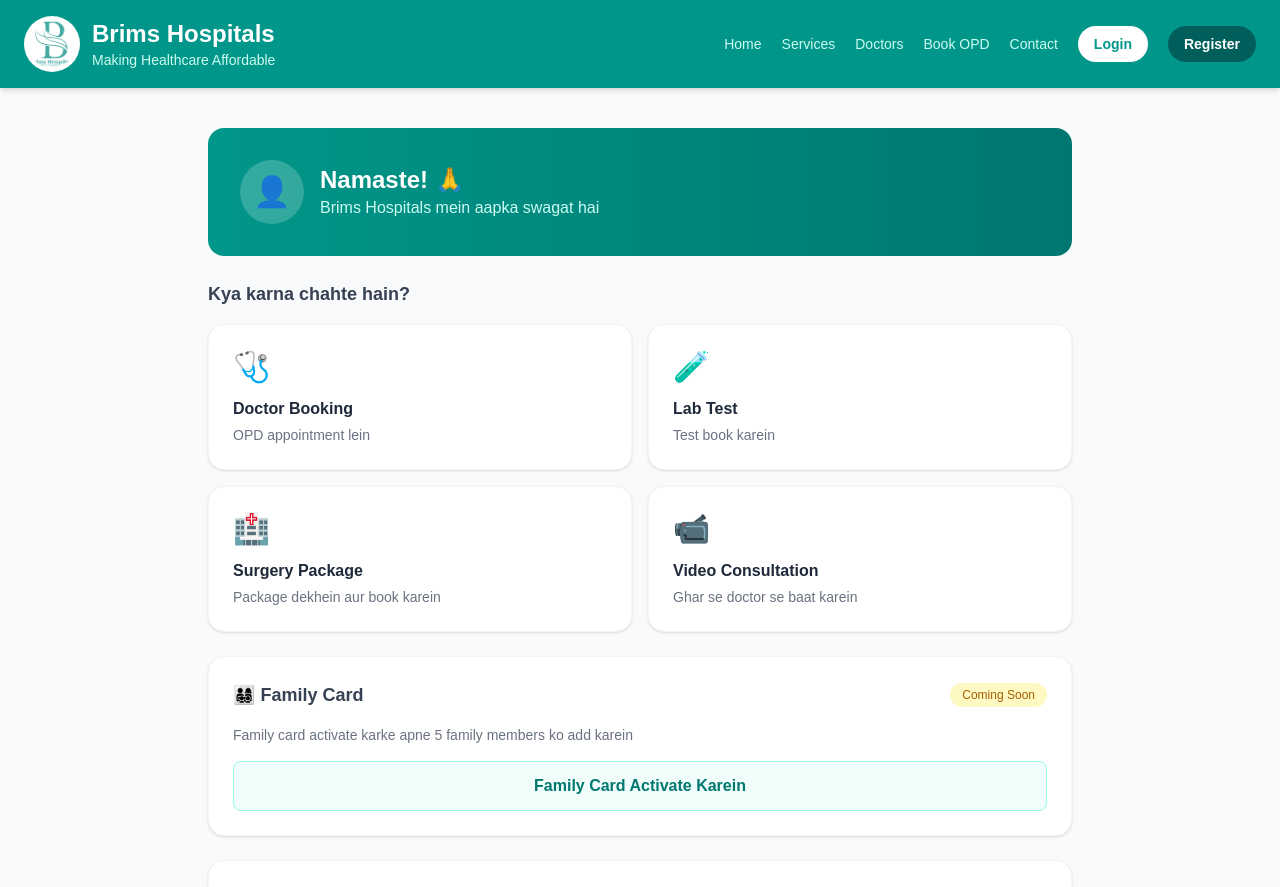
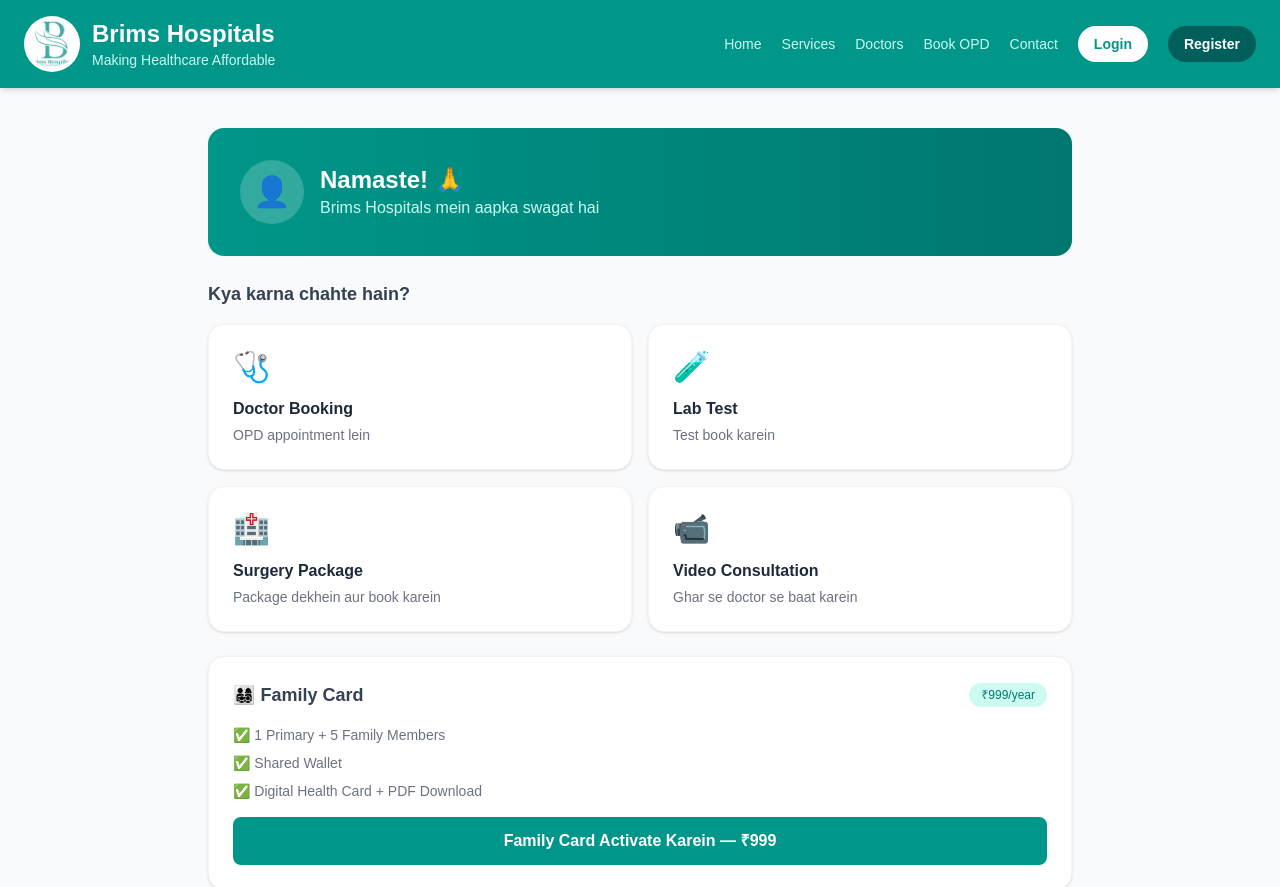
Before and after one commit to brimshospitals/Brims-Hospitals, a Next.js app: page /dashboard in a window 1280 px wide. Shown: the top 887 px of the page. Built offline with nearby package versions, Linux system fonts and the light colour scheme.

Commit message:
Phase 3: Payment integration complete

```diff
--- a/app/api/create-order/route.js
+++ b/app/api/create-order/route.js
@@ -11,7 +11,7 @@ const SALT_KEY = process.env.PHONEPE_SALT_KEY;
 const SALT_INDEX = process.env.PHONEPE_SALT_INDEX || "1";
 
 // Family Card ki price
-const CARD_PRICE = 99900; // 999 rupees in paise
+const CARD_PRICE = 1000; // Test ke liye 10  rupees in paise
 
 export async function POST(request) {
   try {
--- a/app/dashboard/page.tsx
+++ b/app/dashboard/page.tsx
@@ -1,11 +1,68 @@
 "use client";
+import { useState, useEffect } from "react";
+import { useSearchParams } from "next/navigation";
+import { Suspense } from "react";
 import Header from "../components/header";
 
-export default function DashboardPage() {
+function DashboardContent() {
+  const searchParams = useSearchParams();
+  const payment = searchParams.get("payment");
+  const cardNumber = searchParams.get("cardNumber");
+
+  const [loading, setLoading] = useState(false);
+  const [message, setMessage] = useState("");
+
+  useEffect(() => {
+    if (payment === "success") {
+      setMessage(`🎉 Family Card activate ho gayi! Card No: ${cardNumber}`);
+    } else if (payment === "failed") {
+      setMessage("❌ Payment fail ho gayi. Dobara try karein.");
+    }
+  }, [payment, cardNumber]);
+
+  async function handleActivateCard() {
+    setLoading(true);
+    setMessage("");
+    try {
+      // userId localStorage se lo — baad mein proper session lagega
+      const userId = localStorage.getItem("userId");
+      if (!userId) {
+        setMessage("❌ Login karein pehle");
+        setLoading(false);
+        return;
+      }
+      const res = await fetch("/api/create-order", {
+        method: "POST",
+        headers: { "Content-Type": "application/json" },
+        body: JSON.stringify({ userId }),
+      });
+      const data = await res.json();
+      if (data.success && data.redirectUrl) {
+        window.location.href = data.redirectUrl;
+      } else {
+        setMessage("❌ " + data.message);
+      }
+    } catch {
+      setMessage("❌ Network error. Dobara try karein.");
+    }
+    setLoading(false);
+  }
+
   return (
     <main className="min-h-screen bg-gray-50">
       <Header />
       <div className="max-w-4xl mx-auto py-10 px-4">
+
+        {/* Payment Message */}
+        {message && (
+          <div className={`mb-6 p-4 rounded-xl text-sm font-medium ${
+            payment === "success"
+              ? "bg-green-50 border border-green-200 text-green-700"
+              : "bg-red-50 border border-red-200 text-red-700"
+          }`}>
+            {message}
+          </div>
+        )}
 
         {/* Welcome Card */}
         <div className="bg-gradient-to-r from-teal-600 to-teal-700 rounded-2xl p-8 text-white mb-6">
@@ -23,25 +80,21 @@ export default function DashboardPage() {
         {/* Quick Actions */}
         <h2 className="text-lg font-bold text-gray-700 mb-4">Kya karna chahte hain?</h2>
         <div className="grid grid-cols-2 gap-4 mb-6">
-
           <div className="bg-white rounded-2xl p-6 shadow-sm border border-gray-100 cursor-pointer hover:shadow-md transition">
             <div className="text-3xl mb-3">🩺</div>
             <h3 className="font-bold text-gray-800">Doctor Booking</h3>
             <p className="text-sm text-gray-500 mt-1">OPD appointment lein</p>
           </div>
-
           <div className="bg-white rounded-2xl p-6 shadow-sm border border-gray-100 cursor-pointer hover:shadow-md transition">
             <div className="text-3xl mb-3">🧪</div>
             <h3 className="font-bold text-gray-800">Lab Test</h3>
             <p className="text-sm text-gray-500 mt-1">Test book karein</p>
           </div>
-
           <div className="bg-white rounded-2xl p-6 shadow-sm border border-gray-100 cursor-pointer hover:shadow-md transition">
             <div className="text-3xl mb-3">🏥</div>
             <h3 className="font-bold text-gray-800">Surgery Package</h3>
             <p className="text-sm text-gray-500 mt-1">Package dekhein aur book karein</p>
           </div>
-
           <div className="bg-white rounded-2xl p-6 shadow-sm border border-gray-100 cursor-pointer hover:shadow-md transition">
             <div className="text-3xl mb-3">📹</div>
             <h3 className="font-bold text-gray-800">Video Consultation</h3>
@@ -53,13 +106,18 @@ export default function DashboardPage() {
         <div className="bg-white rounded-2xl p-6 shadow-sm border border-gray-100 mb-6">
           <div className="flex items-center justify-between mb-4">
             <h2 className="text-lg font-bold text-gray-700">👨‍👩‍👧‍👦 Family Card</h2>
-            <span className="text-xs bg-yellow-100 text-yellow-700 px-3 py-1 rounded-full font-medium">
-              Coming Soon
+            <span className="text-xs bg-teal-100 text-teal-700 px-3 py-1 rounded-full font-medium">
+              ₹999/year
             </span>
           </div>
-          <p className="text-sm text-gray-500">Family card activate karke apne 5 family members ko add karein</p>
-          <button className="mt-4 w-full bg-teal-50 hover:bg-teal-100 text-teal-700 font-semibold py-3 rounded-lg transition border border-teal-200">
-            Family Card Activate Karein
+          <p className="text-sm text-gray-500 mb-2">✅ 1 Primary + 5 Family Members</p>
+          <p className="text-sm text-gray-500 mb-2">✅ Shared Wallet</p>
+          <p className="text-sm text-gray-500 mb-4">✅ Digital Health Card + PDF Download</p>
+          <button
+            onClick={handleActivateCard}
+            disabled={loading}
+            className="w-full bg-teal-600 hover:bg-teal-700 text-white font-semibold py-3 rounded-lg transition disabled:opacity-50">
+            {loading ? "Processing..." : "Family Card Activate Karein — ₹999"}
           </button>
         </div>
 
@@ -80,3 +138,11 @@ export default function DashboardPage() {
     </main>
   );
 }
+
+export default function DashboardPage() {
+  return (
+    <Suspense fallback={<div className="min-h-screen flex items-center justify-center">Loading...</div>}>
+      <DashboardContent />
+    </Suspense>
+  );
+}
--- a/app/login/page.tsx
+++ b/app/login/page.tsx
@@ -55,6 +55,7 @@ export default function LoginPage() {
       const data = await res.json();
       if (data.success) {
         setMessage("Login ho gaya! 🎉");
+        localStorage.setItem("userId", data.userId);  // ← yeh add karo
         // Agar naya user hai toh register page pe bhejo
         if (data.isNewUser) {
           setTimeout(() => {
```
